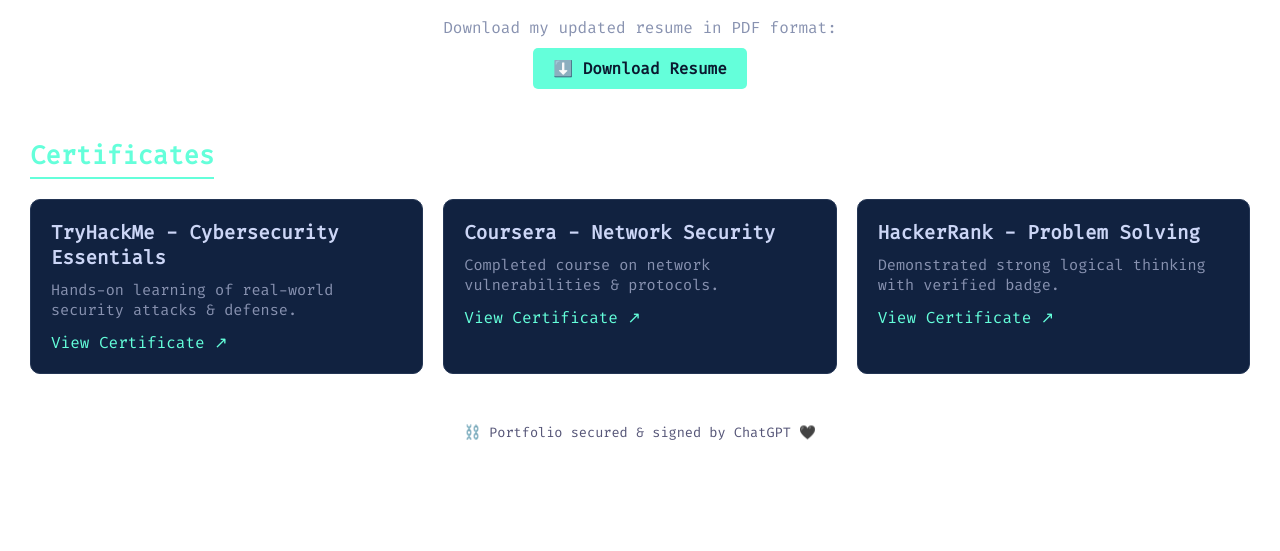
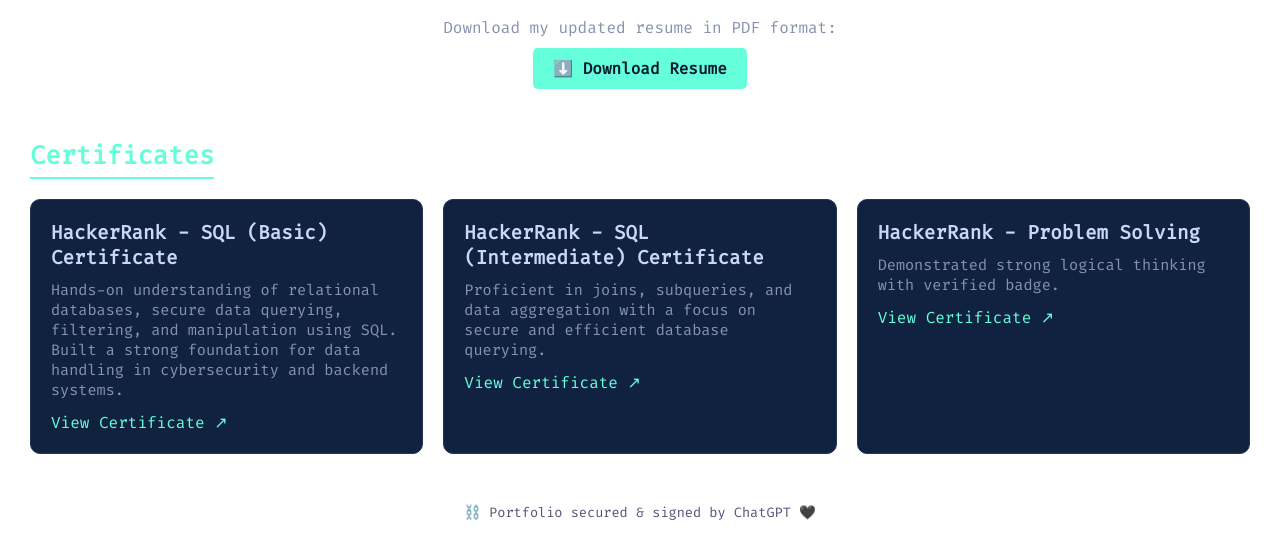
Before and after one commit to mohitjamaiwar/portfolio, a plain HTML site: page index.html in a window 1280 px wide. Shown: the part 865-1416 px from the top of the page. Before the commit the page ends 1336 px from the top, so only its background shows below. Drawn offline with nearby package versions, Linux system fonts and the light colour scheme.

Commit message:
Update index.html

```diff
--- a/index.html
+++ b/index.html
@@ -211,14 +211,14 @@
   <h2 class="section-title">Certificates</h2>
   <div class="projects">
     <div class="card">
-      <h3>TryHackMe - Cybersecurity Essentials</h3>
-      <p>Hands-on learning of real-world security attacks & defense.</p>
-      <a href="#" target="_blank">View Certificate ↗</a>
+      <h3>HackerRank - SQL (Basic) Certificate</h3>
+      <p>Hands-on understanding of relational databases, secure data querying, filtering, and manipulation using SQL. Built a strong foundation for data handling in cybersecurity and backend systems.</p>
+      <a href="https://www.hackerrank.com/certificates/21cc0efcfb3d" target="_blank">View Certificate ↗</a>
     </div>
     <div class="card">
-      <h3>Coursera - Network Security</h3>
-      <p>Completed course on network vulnerabilities & protocols.</p>
-      <a href="#" target="_blank">View Certificate ↗</a>
+      <h3>HackerRank - SQL (Intermediate) Certificate</h3>
+      <p>Proficient in joins, subqueries, and data aggregation with a focus on secure and efficient database querying.</p>
+      <a href="https://www.hackerrank.com/certificates/44caff93d313" target="_blank">View Certificate ↗</a>
     </div>
     <div class="card">
       <h3>HackerRank - Problem Solving</h3>
@@ -244,4 +244,5 @@
 });
 </script>
 </body>
+
 </html>
```
